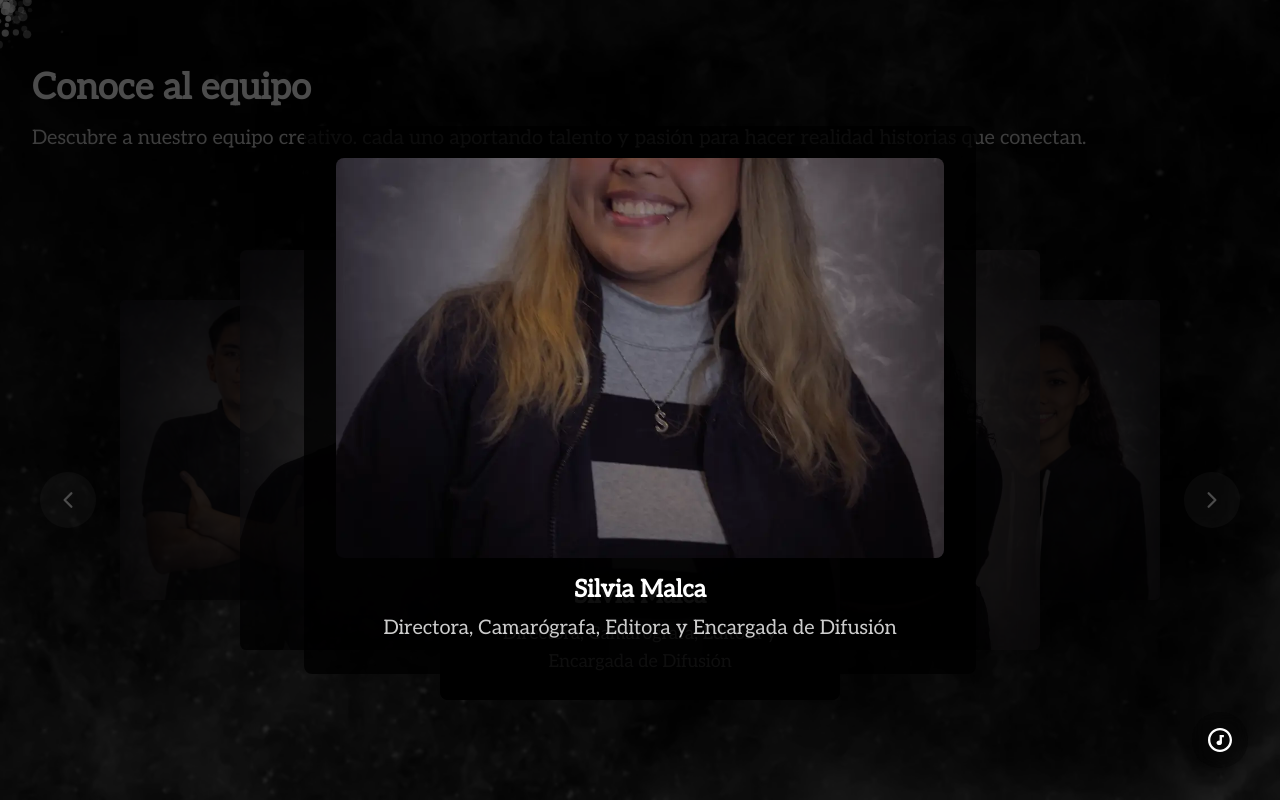
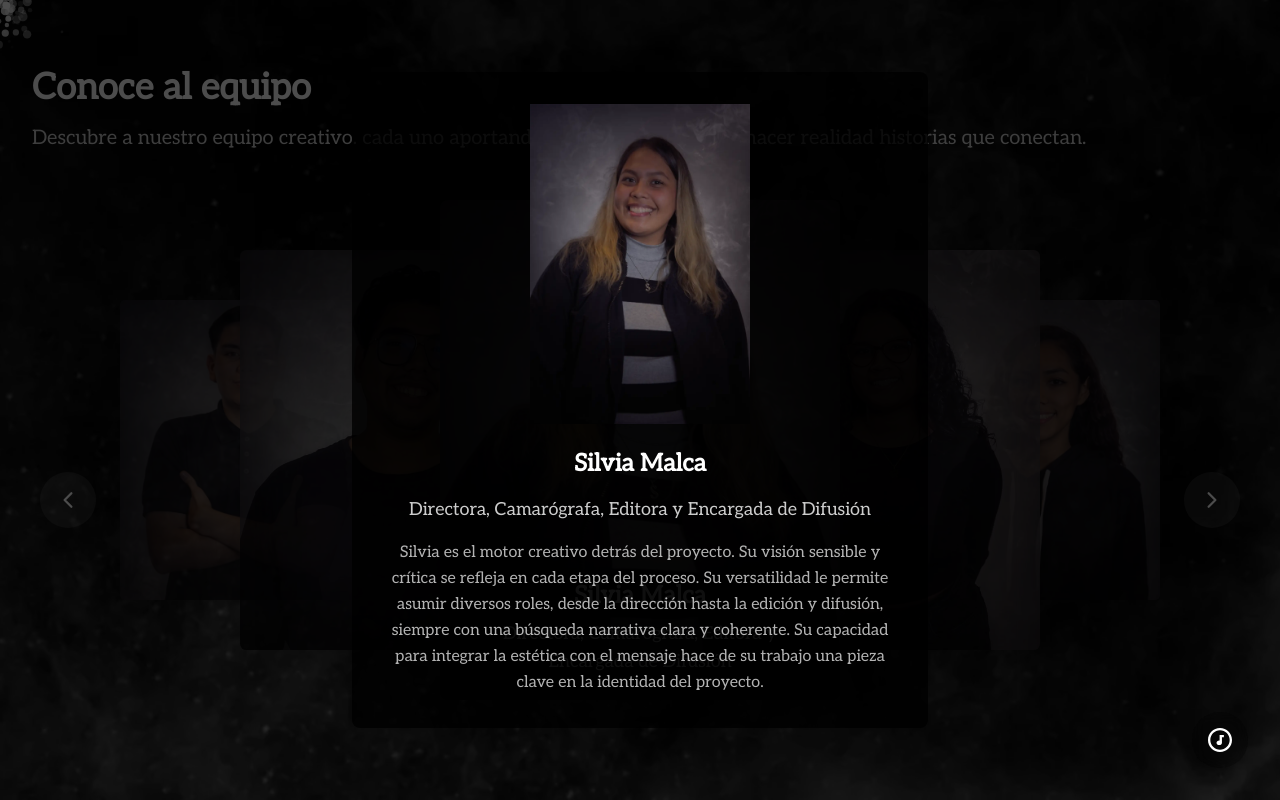
Before and after one commit to alonsoyiyi/web-silvia, a Next.js app: page /sobrenosotros in a window 1280 px wide. Both pictures are taken after a click on the element 640 px from the left and 1137 px from the top of the page. Shown: the part 687-1487 px from the top of the page. Built offline with nearby package versions, Linux system fonts and the light colour scheme.

Commit message:
mejora slider

```diff
--- a/app/sobrenosotros/page.js
+++ b/app/sobrenosotros/page.js
@@ -177,20 +177,23 @@ const PersonModal = ({ person, onClose }) => {
                 initial={{ scale: 0.5 }}
                 animate={{ scale: 1 }}
                 exit={{ scale: 0.5 }}
-				className="relative w-[80%] max-w-2xl bg-black/80 p-8 rounded-lg"
+                className="relative w-[50%] max-w-xl bg-black/80 p-8 rounded-lg" // Changed from max-w-2xl to max-w-xl
                 onClick={e => e.stopPropagation()}
             >
-				<div className="relative w-full h-[400px] mb-4">
+                <div className="relative w-[50%] aspect-[4/5] mb-6 mx-auto"> {/* Added w-[50%] and mx-auto */}
                     <Image
                         src={person.image}
                         alt={person.name}
                         fill
-						className="object-cover rounded-lg"
+                        className="object-contain rounded-lg"
                     />
                 </div>
-				<div className="text-center">
-					<h2 className="text-2xl font-bold text-white mb-2">{person.name}</h2>
-					<p className="text-xl text-white/80">{person.role}</p>
+                <div className="space-y-4 text-center"> {/* Added spacing between elements */}
+                    <h2 className="text-2xl font-bold text-white">{person.name}</h2>
+                    <p className="text-lg text-white/80 mb-4">{person.role}</p>
+                    <p className="text-m text-white/70  leading-relaxed">
+                        {person.bio}
+                    </p>
                 </div>
             </motion.div>
         </motion.div>
```
Lines whose indentation alone changed are shown as unchanged.
